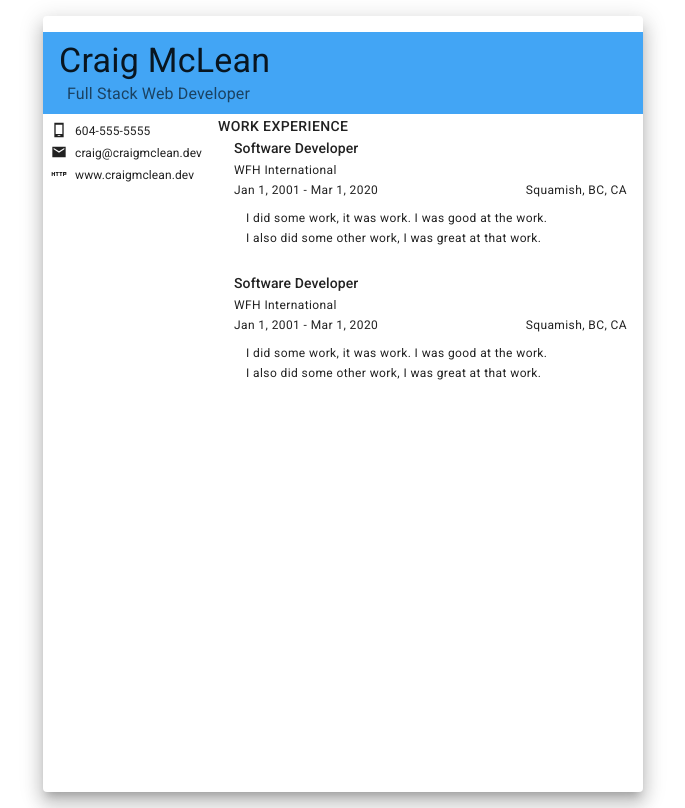
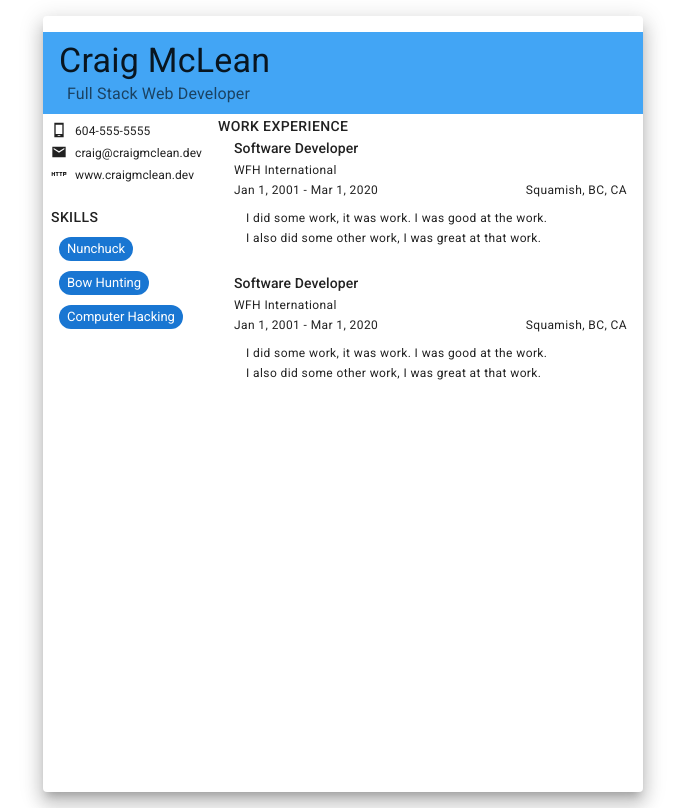
Before and after one commit to craigmclean39/cv-project-top, a React (Create React App) app: page / in a window 1280 px wide. Shown: the whole page, without its empty margins (297-982 px from the left). Built offline with nearby package versions, Linux system fonts and the light colour scheme.

Commit message:
Add Skills section to resume
Added the ResumeSkills component. It displays all the users skills
inside Chips.

```diff
--- a/src/App.js
+++ b/src/App.js
@@ -4,6 +4,7 @@ import "./styles/normalize.css";
 import Resume from "./cv/Resume";
 import ContactInformation from "./cv/ContactInformation";
 import WorkExp from "./cv/WorkExp";
+import Skills from "./cv/Skills";
 
 export default class App extends React.Component {
   constructor(props) {
@@ -48,6 +49,13 @@ export default class App extends React.Component {
     myResume._workHistory.push(workExp1);
     myResume._workHistory.push(workExp2);
 
+    const skills = new Skills();
+    skills._skills.push("Nunchuck");
+    skills._skills.push("Bow Hunting");
+    skills._skills.push("Computer Hacking");
+
+    myResume._skills = skills;
+
     this.state = {
       resume: myResume,
     };
--- a/src/components/ResumeBody.js
+++ b/src/components/ResumeBody.js
@@ -2,6 +2,7 @@ import React from "react";
 import { Box } from "@mui/material";
 import ResumeWorkOverview from "./ResumeWorkOverview";
 import ResumeContactInfo from "./ResumeContactInfo";
+import ResumeSkills from "./ResumeSkills";
 
 export default class ResumeBody extends React.Component {
   render() {
@@ -16,10 +17,14 @@ export default class ResumeBody extends React.Component {
       >
         <Box
           sx={{
+            boxSizing: "border-box",
             width: "33%",
+            display: "flex",
+            flexDirection: "column",
           }}
         >
           <ResumeContactInfo contactInformation={resume._contactInformation} />
+          <ResumeSkills skills={resume._skills._skills} />
         </Box>
         <ResumeWorkOverview workHistory={resume._workHistory} />
       </Box>
--- /dev/null
+++ b/src/components/ResumeSkills.js
@@ -0,0 +1,37 @@
+import React from "react";
+import { Chip, Box, Typography } from "@mui/material";
+
+export default class ResumeSkills extends React.Component {
+  render() {
+    const { skills } = this.props;
+
+    const mySkills = skills.map((value) => {
+      return <Chip sx={{ m: 0 }} label={value} size="small" color="primary" />;
+    });
+
+    return (
+      <Box
+        sx={{
+          boxSizing: "border-box",
+          m: 1,
+        }}
+      >
+        <Typography variant="button" variantMapping="h4">
+          Skills
+        </Typography>
+        <Box
+          sx={{
+            boxSizing: "border-box",
+            m: 1,
+            display: "flex",
+            flexWrap: "wrap",
+            gap: "2px",
+            rowGap: "10px",
+          }}
+        >
+          {mySkills}
+        </Box>
+      </Box>
+    );
+  }
+}
--- a/src/cv/Resume.js
+++ b/src/cv/Resume.js
@@ -7,5 +7,6 @@ export default class Resume {
     this._contactInformation = undefined;
     this._educationHistory = [];
     this._workHistory = [];
+    this._skills = undefined;
   }
 }
--- /dev/null
+++ b/src/cv/Skills.js
@@ -0,0 +1,5 @@
+export default class Skills {
+  constructor() {
+    this._skills = [];
+  }
+}
```
